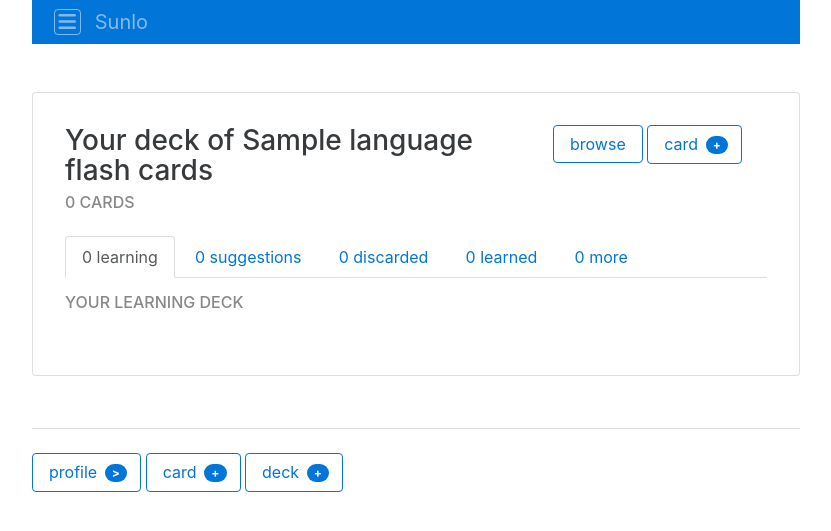
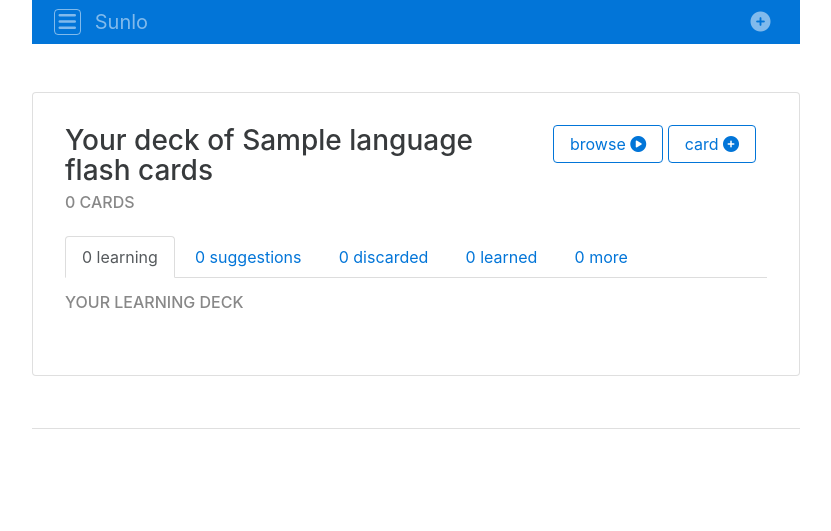
Before and after one commit to michaelsnook/sunlo, a Django app: page /deck/1/ in a window 1280 px wide. Shown: the top 531 px of the page, without its empty margins (224-1055 px from the left). Run offline with Django 3.2, Linux system fonts and the light colour scheme; a user stored in the database is signed in; tables that the repository leaves empty hold one stand-in row (values such as "Sample post"); style sheets or scripts are compiled from the project's sources; parts of the project's set-up code (start-up, migrations or seed data) failed here and were passed over; some libraries are stand-ins or nearby versions.

Commit message:
Add a dropdown in the navbar to add new items (card, deck)

```diff
--- a/cards/templates/cards/base.html
+++ b/cards/templates/cards/base.html
@@ -21,7 +21,27 @@
         data-toggle="collapse" data-target="#navigation" aria-controls="navigation" aria-expanded="false" aria-label="Toggle navigation" href="#">
           <i class="fa fa-bars" aria-hidden="true"></i> Sunlo
         </a>
+        <a id="add-items-button" href="#" type="button" class="nav-item navbar-brand nav-link pull-xs-right" data-toggle="dropdown" aria-haspopup="true" aria-expanded="false">
+          <i class="fa fa-plus-circle"></i>
+        </a>
+        <ul id="add-items-menu" class="dropdown-menu pull-xs-right text-xs-right p-x-1">
+          {% if person.speaks_languages.count %}
+            {% if decks.count %}
+          <li>
+            <a href="{% url 'card_add' %}">
+            add a new card <i class="fa fa-file-text m-x-1"></i></a>
+          </li>
+            {% endif %}
+          <li>
+            <a href="{% url 'deck_add' %}">
+            start a new deck <i class="fa fa-book m-x-1"></i></a>
+          </li>
+          {% endif %}
+        </ul>
       </div>
+
+
+
       <div id="navigation" class="container p-x-0 collapse navbar-toggleable-xl">
         <ul class="nav navbar-nav">
           {% if decks %}
@@ -108,17 +128,6 @@
   {% block footer %}
     {% if user.is_authenticated %}
   <footer id="footer" class="m-y-2 p-y-2">
-    <a href="{% url 'user_profile' %}" class="btn btn-outline-primary">
-      profile <span class="tag tag-pill tag-primary">></span></a>
-    {% if person.speaks_languages.count %}
-      {% if decks.count %}
-    <a href="{% url 'card_add' %}" class="btn btn-outline-primary">
-      card <span class="tag tag-pill tag-primary">+</span></a>
-      {% endif %}
-    <a href="{% url 'deck_add' %}" class="btn btn-outline-primary">
-      deck <span class="tag tag-pill tag-primary">+</span></a>
-    {% endif %}
-
   </footer>
     {% endif %}
   {% endblock %}
--- a/cards/templates/cards/deck_detail.html
+++ b/cards/templates/cards/deck_detail.html
@@ -8,8 +8,14 @@
       <h4>{{ deck.deck_cards.count }} cards </h4>
     </div>
     <div class="col-sm-4">
-      <a href="{% url 'browse_deck' deck.language_name %}" class="btn btn-outline-primary">browse</a>
-      <a href="{% url 'card_add' %}" class="btn btn-outline-primary">card <span class="tag tag-pill tag-primary">+</span></a>
+      <a href="{% url 'browse_deck' deck.language_name %}" class="btn btn-outline-primary">
+        browse
+        <i class="fa fa-play-circle" aria-hidden="true"></i>
+      </a>
+      <a href="{% url 'card_add' %}" class="btn btn-outline-primary">
+        card
+        <i class="fa fa-plus-circle" aria-hidden="true"></i>
+      </a>
     </div>
 
   </div>
--- a/cards/templates/cards/home.html
+++ b/cards/templates/cards/home.html
@@ -8,7 +8,9 @@
       <h4>You&rsquo;re studying {{ decks.count }} language decks</h4>
     </div>
     <div class="col-sm-3">
-      <a href="{% url 'deck_add' %}" class="pull-sm-right btn btn-outline-primary">deck <span class="tag tag-pill tag-primary">+</span></a>
+      <a href="{% url 'deck_add' %}" class="pull-sm-right btn btn-outline-primary">
+        deck <i class="fa fa-plus-circle" aria-hidden="true"></i>
+      </a>
     </div>
   </div>
 
--- a/sunlo/static/sunlo/main.scss
+++ b/sunlo/static/sunlo/main.scss
@@ -16,6 +16,10 @@ header {
     #navbar {
       padding-left: 0.85rem;
       padding-right: 0.85rem;
+    }
+    #add-items-menu {
+      right: 0;
+      left: inherit;
     }
     .fa-bars {
       border-style: solid;
@@ -42,7 +46,6 @@ header {
         }
         .nav-link {
           i { margin-right: 0.9rem; }
-
         }
       }
     }
```
